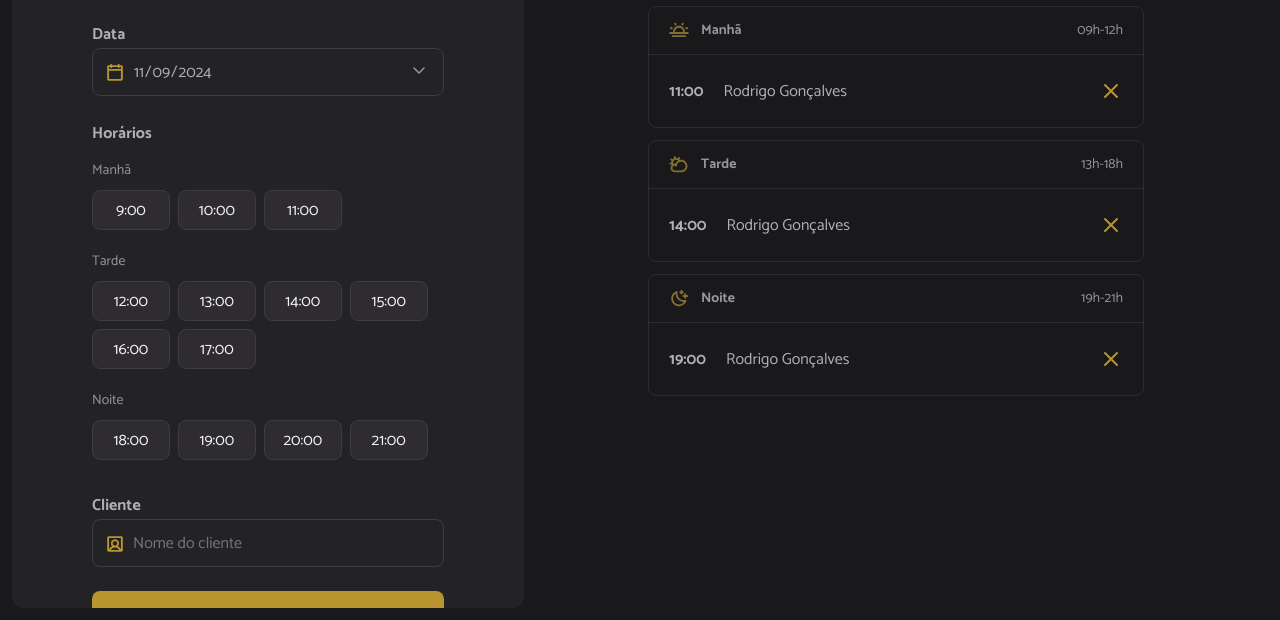
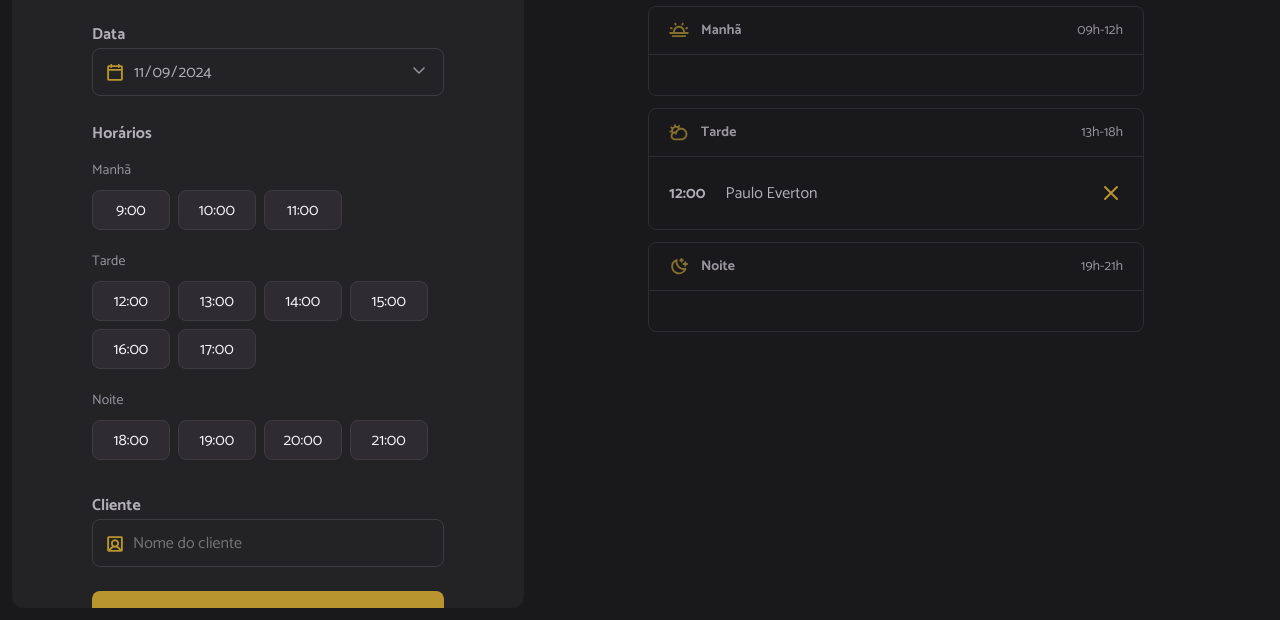
Before and after one commit to EsleySaab/Hairday, a website built with webpack: page index.html in a window 1280 px wide. Shown: the part 180-800 px from the top of the page. Built offline with nearby package versions, Linux system fonts and the light colour scheme; data requests are answered from the project's data file.

Commit message:
rendering the day's schedules

```diff
--- a/server.json
+++ b/server.json
@@ -1,9 +1,9 @@
 {
   "schedules": [
     {
-      "id": 1731102138452,
-      "name": "Erley Santana",
-      "when": "2024-11-08T23:00:00.000Z"
+      "id": 1731110455560,
+      "name": "Paulo Everton",
+      "when": "2024-11-09T12:00:00.000Z"
     }
   ]
 }
--- a/src/modules/schedules/load.js
+++ b/src/modules/schedules/load.js
@@ -1,11 +1,19 @@
+import { scheduleFetchByDay } from "../../services/schedule-fetch.js"
+import { schedulesShow } from "../schedules/show.js"
 import { hoursLoad } from "../form/hours-load.js"
 
 // Seleciona o input de data.
 const selectedDate = document.getElementById("date")
 
-export function schedulesDay() {
+export async function schedulesDay() {
   // Obtém a data do input.
   const date = selectedDate.value
+
+  // Busca na API os agendamentos.
+  const dailySchedules = await scheduleFetchByDay({ date })
+
+  // Exibe os agendamentos.
+  schedulesShow({ dailySchedules })
   // Renderiza as horas disponíveis.
   hoursLoad({ date })
 }
--- /dev/null
+++ b/src/modules/schedules/show.js
@@ -0,0 +1,52 @@
+import dayjs from "dayjs"
+
+// Seleciona as sessões manhã, tarde e noite.
+const periodMorning = document.getElementById("period-morning")
+const periodAfternoon = document.getElementById("period-afternoon")
+const periodNight = document.getElementById("period-night")
+
+export function schedulesShow({ dailySchedules }) {
+  try {
+    // Limpa as listas.
+    periodMorning.innerHTML = ""
+    periodAfternoon.innerHTML = ""
+    periodNight.innerHTML = ""
+
+    // Renderiza os agendamentos por período.
+    dailySchedules.forEach((schedule) => {
+      const item = document.createElement("li")
+      const time = document.createElement("strong")
+      const name = document.createElement("span")
+
+      // Adiciona o id do agendamento.
+      item.setAttribute("data-id", schedule.id)
+
+      time.textContent = dayjs(schedule.when).format("HH:mm")
+      name.textContent = schedule.name
+
+      // Cria o ícone de cancelar o agendamento.
+      const cancelIcon = document.createElement("img")
+      cancelIcon.classList.add("cancel-icon")
+      cancelIcon.setAttribute("src", "./src/assets/cancel.svg")
+      cancelIcon.setAttribute("alt", "Cancelar")
+
+      // Adiciona o tempo, nome e ícone no item.
+      item.append(time, name, cancelIcon)
+
+      // Obtém somente a hora.
+      const hour = dayjs(schedule.when).hour()
+
+      // Renderiza o agendamento na sessão (manhã, tarde ou noite).
+      if (hour < 12) {
+        periodMorning.appendChild(item)
+      } else if (hour >= 12 && hour <= 18) {
+        periodAfternoon.appendChild(item)
+      } else {
+        periodNight.appendChild(item)
+      }
+    })
+  } catch (error) {
+    alert("Não foi possível exibir os agendamentos.")
+    console.log(error)
+  }
+}
--- /dev/null
+++ b/src/services/schedule-fetch.js
@@ -0,0 +1,22 @@
+import dayjs from "dayjs"
+import { apiConfig } from "./api-config.js"
+
+export async function scheduleFetchByDay({ date }) {
+  try {
+    // Faz a requisição.
+    const response = await fetch(`${apiConfig.baseURL}/schedules`)
+
+    // Converte para JSON.
+    const data = await response.json()
+
+    // Filtra os agendamentos pelo dia selecionado.
+    const dailySchedules = data.filter((schedule) =>
+      dayjs(date).isSame(schedule.when, "day")
+    )
+
+    return dailySchedules
+  } catch (error) {
+    console.log(error)
+    alert("Não foi possível buscar os agendamentos do dia selecionado.")
+  }
+}
--- a/src/services/schedule-new.js
+++ b/src/services/schedule-new.js
@@ -2,6 +2,7 @@ import { apiConfig } from "./api-config.js"
 
 export async function scheduleNew({ id, name, when }) {
   try {
+    // Faz a requisição para enviar os dados do agendamento.
     await fetch(`${apiConfig.baseURL}/schedules`, {
       method: "POST",
       headers: {
@@ -10,6 +11,7 @@ export async function scheduleNew({ id, name, when }) {
       body: JSON.stringify({ id, name, when }),
     })
 
+    // Exibe mensagem de agendamento realizado.
     alert("Agendamento realizado com sucesso!")
   } catch (error) {
     console.log(error)
```
Also changed, not shown: index.html (+6 -6 lines).
